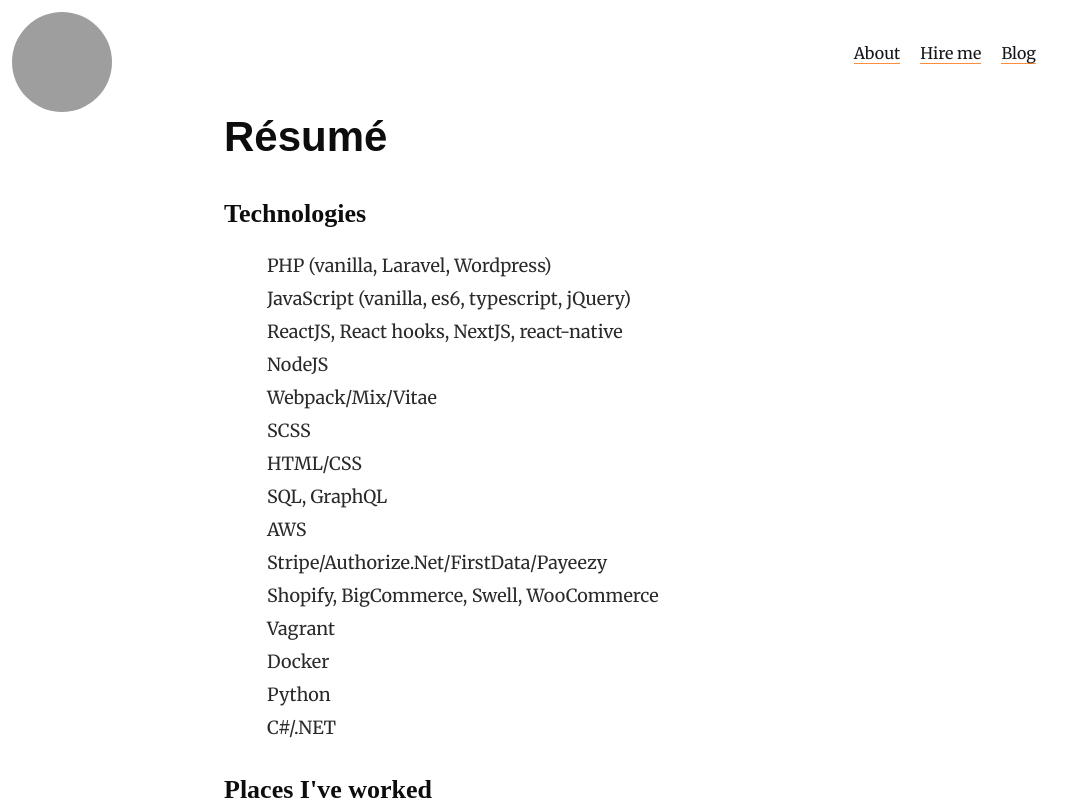
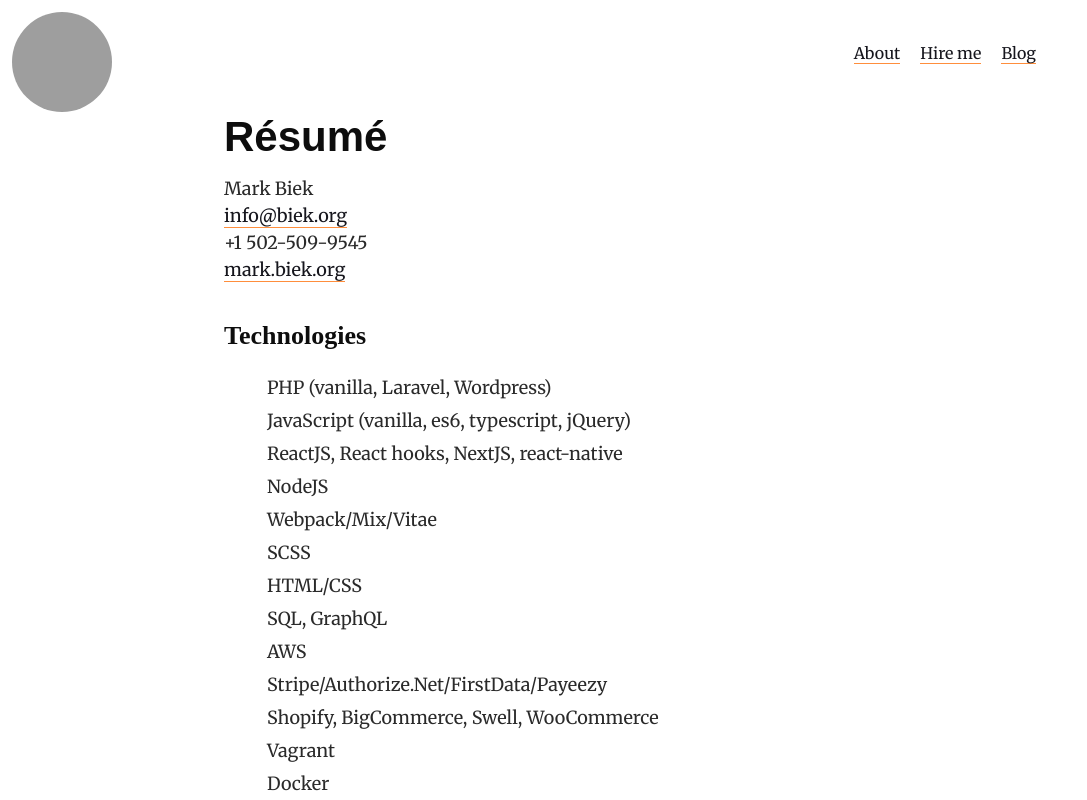
Before and after one commit to markbiek/blog, a Next.js app: page /cv in a window 1280 px wide. Shown: the top 800 px of the page, without its empty margins (0-1087 px from the left). Built offline with nearby package versions, Linux system fonts and the light colour scheme; grey boxes are pictures that could not be loaded; a web font is replaced by a local one.

Commit message:
Added contact info to cv

```diff
--- a/pages/cv.tsx
+++ b/pages/cv.tsx
@@ -6,6 +6,18 @@
 	return (
 		<Layout>
 			<h1>Résumé</h1>
+
+			<article>
+				<p>
+					Mark Biek
+					<br />
+					<a href='mailto:info@biek.org'>info@biek.org</a>
+					<br />
+					+1 502-509-9545
+					<br />
+					<a href='https://mark.biek.org'>mark.biek.org</a>
+				</p>
+			</article>
 
 			<article>
 				<h2>Technologies</h2>
```
